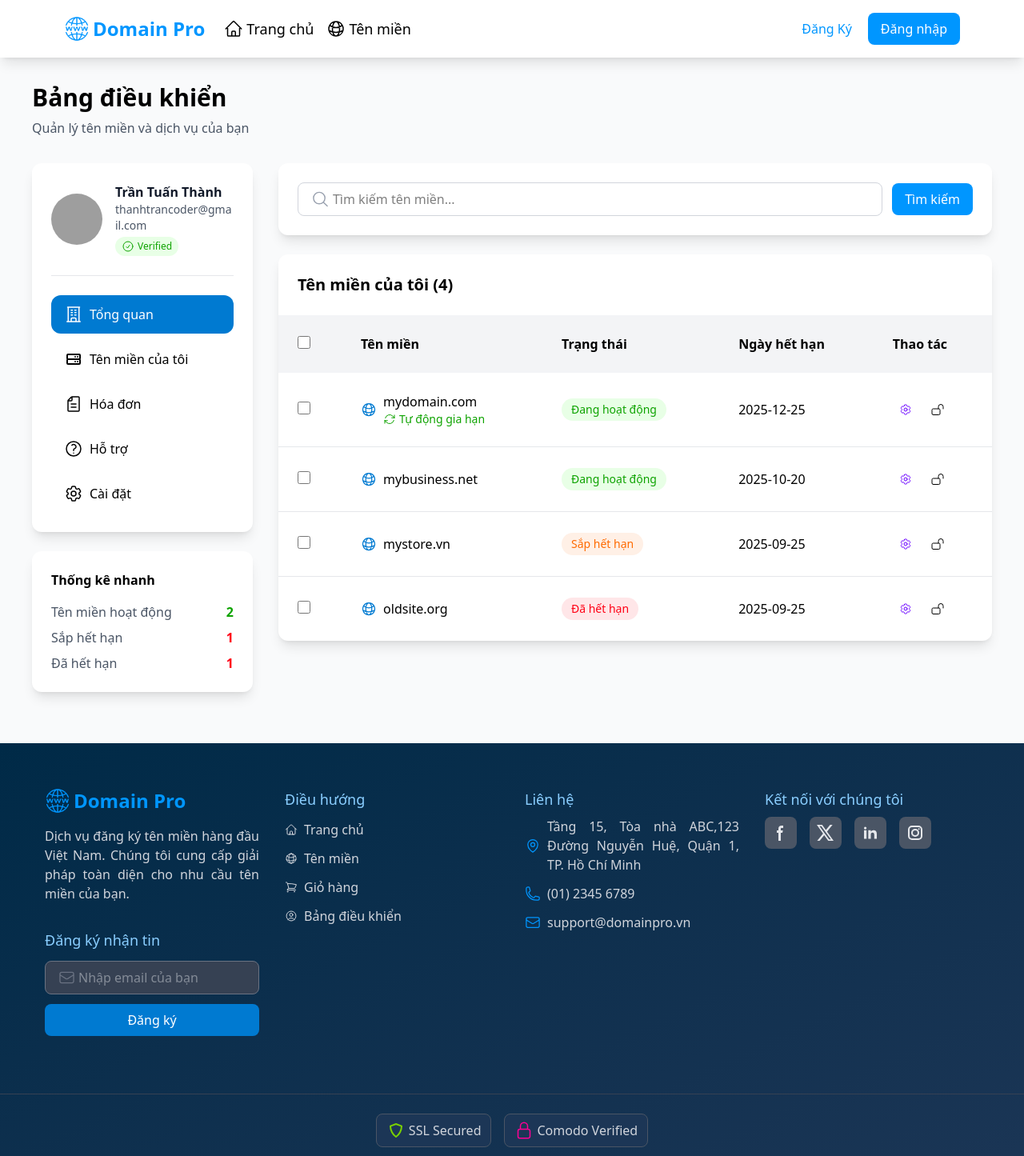
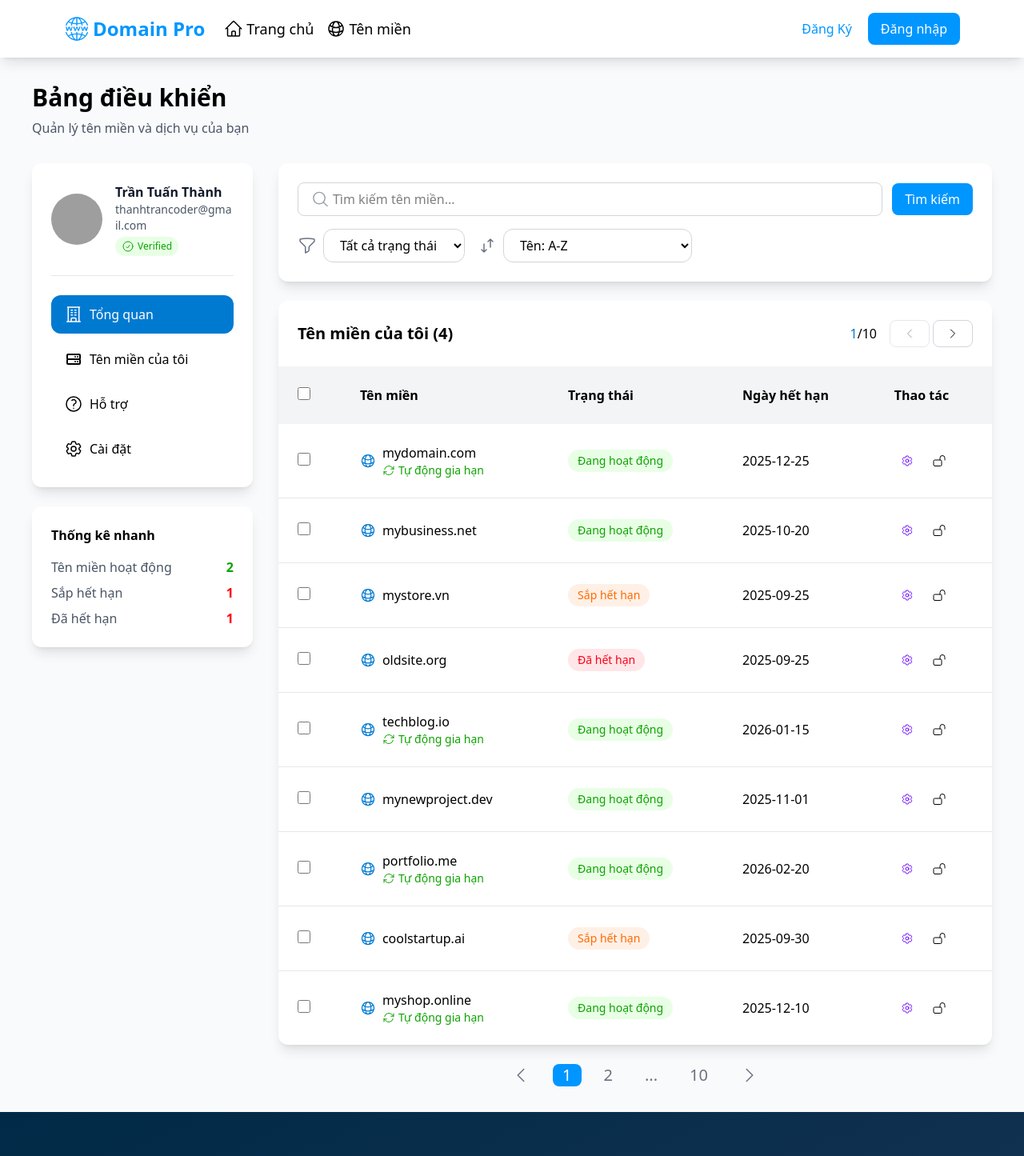
Before and after one commit to thanhtrancoder/domain-pro-fe-user, a React (Vite) app: page /dashboard/domains in a window 1280 px wide. Shown: the top 1445 px of the page at 80% size. Built offline with nearby package versions, Linux system fonts and the light colour scheme; grey boxes are pictures that could not be loaded.

Commit message:
dashboard support page

```diff
--- a/src/App.tsx
+++ b/src/App.tsx
@@ -12,6 +12,7 @@ import NotFound from "./pages/NotFound";
 
 import Overview from "./pages/dashboard/Overview";
 import Domains from "./pages/dashboard/Domains";
+import Support from "./pages/dashboard/Support";
 
 function App() {
   return (
@@ -28,6 +29,7 @@ function App() {
             <Route path="/dashboard" element={<Dashboard />}>
               <Route index element={<Overview />} />
               <Route path="domains" element={<Domains />} />
+              <Route path="support" element={<Support />} />
             </Route>
             <Route path="/icon-gallery" element={<IconGallery />} />
             <Route path="*" element={<NotFound />} />
--- a/src/components/icons/Icon.tsx
+++ b/src/components/icons/Icon.tsx
@@ -837,3 +837,65 @@ export const LockOpenIcon: React.FC<iconProps> = ({ className = "size-6" }) => {
     </svg>
   );
 };
+
+export const FunnelIcon: React.FC<iconProps> = ({ className = "size-6" }) => {
+  return (
+    <svg
+      xmlns="http://www.w3.org/2000/svg"
+      fill="none"
+      viewBox="0 0 24 24"
+      strokeWidth={1.5}
+      stroke="currentColor"
+      className={className}
+    >
+      <path
+        strokeLinecap="round"
+        strokeLinejoin="round"
+        d="M12 3c2.755 0 5.455.232 8.083.678.533.09.917.556.917 1.096v1.044a2.25 2.25 0 0 1-.659 1.591l-5.432 5.432a2.25 2.25 0 0 0-.659 1.591v2.927a2.25 2.25 0 0 1-1.244 2.013L9.75 21v-6.568a2.25 2.25 0 0 0-.659-1.591L3.659 7.409A2.25 2.25 0 0 1 3 5.818V4.774c0-.54.384-1.006.917-1.096A48.32 48.32 0 0 1 12 3Z"
+      />
+    </svg>
+  );
+};
+
+export const SortIcon: React.FC<iconProps> = ({ className = "size-6" }) => {
+  return (
+    <svg
+      className={className}
+      aria-hidden="true"
+      xmlns="http://www.w3.org/2000/svg"
+      width="24"
+      height="24"
+      fill="none"
+      viewBox="0 0 24 24"
+    >
+      <path
+        stroke="currentColor"
+        strokeLinecap="round"
+        strokeLinejoin="round"
+        strokeWidth="1.5"
+        d="M8 20V10m0 10-3-3m3 3 3-3m5-13v10m0-10 3 3m-3-3-3 3"
+      />
+    </svg>
+  );
+};
+
+export const ChevronLeftIcon: React.FC<iconProps> = ({
+  className = "size-6",
+}) => {
+  return (
+    <svg
+      xmlns="http://www.w3.org/2000/svg"
+      fill="none"
+      viewBox="0 0 24 24"
+      strokeWidth={1.5}
+      stroke="currentColor"
+      className={className}
+    >
+      <path
+        strokeLinecap="round"
+        strokeLinejoin="round"
+        d="M15.75 19.5 8.25 12l7.5-7.5"
+      />
+    </svg>
+  );
+};
--- /dev/null
+++ b/src/components/ui/Pagination.tsx
@@ -0,0 +1,151 @@
+import { ChevronLeftIcon, AngleRightIcon, type iconProps } from "../icons/Icon";
+
+interface paginationProps {
+  totalPages: number;
+  currentPage: number;
+  handlePageChange: (page: number) => void;
+}
+
+interface currentButtonProps {
+  label?: number;
+}
+
+interface buttonProps extends currentButtonProps {
+  Icon?: React.FC<iconProps>;
+  handleClick?: () => void;
+  isDisabled?: boolean;
+}
+
+const Button: React.FC<buttonProps> = ({
+  Icon,
+  label,
+  handleClick,
+  isDisabled,
+}) => {
+  return (
+    <>
+      {isDisabled ? (
+        <button className="hover:text-primary-hover px-3 transition-colors duration-300">
+          {Icon && <Icon></Icon>}
+          {label}
+        </button>
+      ) : (
+        <button
+          className="hover:text-primary-hover cursor-pointer px-3 transition-colors duration-300"
+          onClick={handleClick}
+        >
+          {Icon && <Icon></Icon>}
+          {label}
+        </button>
+      )}
+    </>
+  );
+};
+
+const CurrentButton: React.FC<currentButtonProps> = ({ label }) => {
+  return (
+    <button className="hover:bg-primary-hover bg-primary rounded-lg px-3 text-white transition-colors duration-300">
+      {label}
+    </button>
+  );
+};
+
+const HidePageLabel: React.FC = () => {
+  return <p className="hover:text-primary-hover px-3">...</p>;
+};
+
+export const Pagination: React.FC<paginationProps> = ({
+  totalPages,
+  currentPage,
+  handlePageChange,
+}) => {
+  return (
+    <div className="flex items-center gap-4 text-xl text-gray-500">
+      <Button
+        Icon={ChevronLeftIcon}
+        handleClick={() => handlePageChange(currentPage - 1)}
+        isDisabled={currentPage === 1}
+      ></Button>
+
+      {currentPage > 1 && (
+        <Button label={1} handleClick={() => handlePageChange(1)}></Button>
+      )}
+      {currentPage > 3 && <HidePageLabel></HidePageLabel>}
+      {currentPage - 1 > 1 && (
+        <Button
+          label={currentPage - 1}
+          handleClick={() => handlePageChange(currentPage - 1)}
+        ></Button>
+      )}
+      <CurrentButton label={currentPage}></CurrentButton>
+      {currentPage + 1 < totalPages && (
+        <Button
+          label={currentPage + 1}
+          handleClick={() => handlePageChange(currentPage + 1)}
+        ></Button>
+      )}
+      {totalPages - currentPage > 2 && <HidePageLabel></HidePageLabel>}
+      {currentPage !== totalPages && (
+        <Button
+          label={totalPages}
+          handleClick={() => handlePageChange(totalPages)}
+        ></Button>
+      )}
+
+      <Button
+        Icon={AngleRightIcon}
+        handleClick={() => handlePageChange(currentPage + 1)}
+        isDisabled={currentPage === totalPages}
+      ></Button>
+    </div>
+  );
+};
+
+const ButtonMini: React.FC<buttonProps> = ({
+  Icon,
+  handleClick,
+  isDisabled,
+}) => {
+  return (
+    <>
+      {isDisabled ? (
+        <button className="rounded-lg border border-gray-200 bg-white px-4 py-2 transition-colors duration-300">
+          {Icon && <Icon className="size-4 text-gray-400"></Icon>}
+        </button>
+      ) : (
+        <button
+          className="cursor-pointer rounded-lg border border-gray-300 px-4 py-2 transition-colors duration-300 hover:border-gray-200 hover:bg-white"
+          onClick={handleClick}
+        >
+          {Icon && <Icon className="size-4"></Icon>}
+        </button>
+      )}
+    </>
+  );
+};
+
+export const PaginationMini: React.FC<paginationProps> = ({
+  totalPages,
+  currentPage,
+  handlePageChange,
+}) => {
+  return (
+    <div className="flex items-center gap-4">
+      <p>
+        <span className="text-primary-hover">{currentPage}</span>/{totalPages}
+      </p>
+      <div className="flex items-center gap-1">
+        <ButtonMini
+          Icon={ChevronLeftIcon}
+          handleClick={() => handlePageChange(currentPage - 1)}
+          isDisabled={currentPage === 1}
+        ></ButtonMini>
+        <ButtonMini
+          Icon={AngleRightIcon}
+          handleClick={() => handlePageChange(currentPage + 1)}
+          isDisabled={currentPage === totalPages}
+        ></ButtonMini>
+      </div>
+    </div>
+  );
+};
--- a/src/pages/Dashboard.tsx
+++ b/src/pages/Dashboard.tsx
@@ -126,13 +126,13 @@ const Dashboard: React.FC = () => {
                 activeTab={activeTab}
                 handleActive={handleActiveTab}
               ></ActionItem>
-              <ActionItem
+              {/* <ActionItem
                 icon={<FileLinesIcon></FileLinesIcon>}
                 name="Hóa đơn"
                 to="billing"
                 activeTab={activeTab}
                 handleActive={handleActiveTab}
-              ></ActionItem>
+              ></ActionItem> */}
               <ActionItem
                 icon={<QuestionMarkCircleIcon></QuestionMarkCircleIcon>}
                 name="Hỗ trợ"
--- a/src/pages/dashboard/Domains.tsx
+++ b/src/pages/dashboard/Domains.tsx
@@ -6,20 +6,29 @@ import {
   Cog6ToothIcon,
   LockOpenIcon,
   LockClosedIcon,
+  FunnelIcon,
+  SortIcon,
 } from "../../components/icons/Icon";
 import { Button, SquareButton } from "../../components/ui/Button";
 import { searchDomainListTemp } from "./domainsData";
 import type { domainType } from "./domainsData";
 import { useState } from "react";
+import { Pagination, PaginationMini } from "../../components/ui/Pagination";
 
 const Domains: React.FC = () => {
   const [searchDomainList, setSearchDomainList] =
     useState<domainType[]>(searchDomainListTemp);
+  const [currentPage, setCurrentPage] = useState<number>(1);
+  const [totalPages, setTotalPages] = useState<number>(10);
+
+  const handlePageChange = (page: number) => {
+    setCurrentPage(page);
+  };
 
   return (
     <div className="space-y-6">
       {/* Search */}
-      <div className="rounded-xl bg-white p-6 shadow-lg">
+      <div className="space-y-4 rounded-xl bg-white p-6 shadow-lg">
         <div className="flex items-center gap-3">
           <Input
             placeholder="Tìm kiếm tên miền..."
@@ -30,11 +39,41 @@ const Domains: React.FC = () => {
             <Button label="Tìm kiếm"></Button>
           </div>
         </div>
+        <div className="flex items-center gap-4">
+          <div className="flex items-center gap-2">
+            <FunnelIcon className="size-6 text-gray-500"></FunnelIcon>
+            <select className="focus:ring-primary-hover rounded-xl border border-gray-300 px-4 py-2 focus:border-transparent focus:ring-2">
+              <option value="all">Tất cả trạng thái</option>
+              <option value="active">Đang hoạt động</option>
+              <option value="expiring">Sắp hết hạn</option>
+              <option value="expired">Đã hết hạn</option>
+            </select>
+          </div>
+          <div className="flex items-center gap-2">
+            <SortIcon className="size-6 text-gray-500"></SortIcon>
+            <select className="focus:ring-primary-hover rounded-xl border border-gray-300 px-4 py-2 focus:border-transparent focus:ring-2">
+              <option value="nameAZ">Tên: A-Z</option>
+              <option value="nameZA">Tên: Z-A</option>
+              <option value="expiredDateAsc">Ngày hết hạn: Tăng dần</option>
+              <option value="expiredDateDesc">Ngày hết hạn: Giảm dần</option>
+            </select>
+          </div>
+        </div>
       </div>
 
       {/* Results */}
-      <div className="rounded-xl bg-white pt-6 shadow-lg">
-        <h3 className="px-6 pb-6 text-xl font-bold">Tên miền của tôi (4)</h3>
+      <div className="overflow-hidden rounded-xl bg-white pt-6 shadow-lg">
+        <div className="flex items-center px-6 pb-6">
+          <h3 className="text-xl font-bold">Tên miền của tôi (4)</h3>
+          <div className="ml-auto">
+            <PaginationMini
+              totalPages={totalPages}
+              currentPage={currentPage}
+              handlePageChange={handlePageChange}
+            ></PaginationMini>
+          </div>
+        </div>
+
         <div className="overflow-x-auto">
           <table className="w-full">
             <thead className="bg-gray-100 text-left">
@@ -114,6 +153,15 @@ const Domains: React.FC = () => {
           </table>
         </div>
       </div>
+
+      {/* Pagination */}
+      <div className="flex items-center justify-center">
+        <Pagination
+          totalPages={totalPages}
+          currentPage={currentPage}
+          handlePageChange={handlePageChange}
+        ></Pagination>
+      </div>
     </div>
   );
 };
--- /dev/null
+++ b/src/pages/dashboard/Support.tsx
@@ -0,0 +1,33 @@
+const Support: React.FC = () => {
+  return (
+    <div className="space-y-6 rounded-xl bg-white p-6 shadow-lg">
+      {/* Title */}
+      <div>
+        <h3 className="text-xl font-bold">Trung tâm hỗ trợ</h3>
+      </div>
+
+      {/* Contact */}
+      <div className="bg-light-primary2 text-primary-hover2 space-y-4 rounded-xl p-6 text-sm font-medium">
+        <h4 className="text-base font-bold">Thông tin liên hệ</h4>
+        <div className="space-y-4 md:grid md:grid-cols-3 md:gap-4 md:space-y-0">
+          <div>
+            <p>Email hỗ trợ</p>
+            <p className="text-primary-hover font-normal">
+              support@domainpro.com
+            </p>
+          </div>
+          <div>
+            <p>Hotline hỗ trợ</p>
+            <p className="text-primary-hover font-normal">1900 1234</p>
+          </div>
+          <div>
+            <p>Giờ làm việc</p>
+            <p className="text-primary-hover font-normal">8h00 - 22h00</p>
+          </div>
+        </div>
+      </div>
+    </div>
+  );
+};
+
+export default Support;
--- a/src/pages/dashboard/domainsData.ts
+++ b/src/pages/dashboard/domainsData.ts
@@ -45,4 +45,49 @@ export const searchDomainListTemp: domainType[] = [
     expiredDate: "2025-09-25",
     isBlocked: false,
   },
+  {
+    id: 5,
+    isChecked: false,
+    name: "techblog.io",
+    isAutoRenew: true,
+    status: "active",
+    expiredDate: "2026-01-15",
+    isBlocked: false,
+  },
+  {
+    id: 6,
+    isChecked: false,
+    name: "mynewproject.dev",
+    isAutoRenew: false,
+    status: "active",
+    expiredDate: "2025-11-01",
+    isBlocked: false,
+  },
+  {
+    id: 7,
+    isChecked: false,
+    name: "portfolio.me",
+    isAutoRenew: true,
+    status: "active",
+    expiredDate: "2026-02-20",
+    isBlocked: false,
+  },
+  {
+    id: 8,
+    isChecked: false,
+    name: "coolstartup.ai",
+    isAutoRenew: false,
+    status: "expiring",
+    expiredDate: "2025-09-30",
+    isBlocked: false,
+  },
+  {
+    id: 9,
+    isChecked: false,
+    name: "myshop.online",
+    isAutoRenew: true,
+    status: "active",
+    expiredDate: "2025-12-10",
+    isBlocked: false,
+  },
 ];
```
